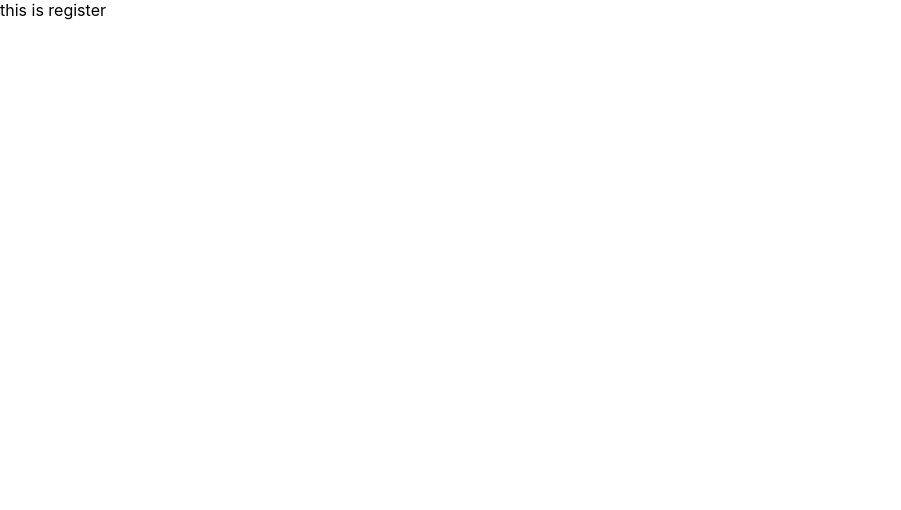
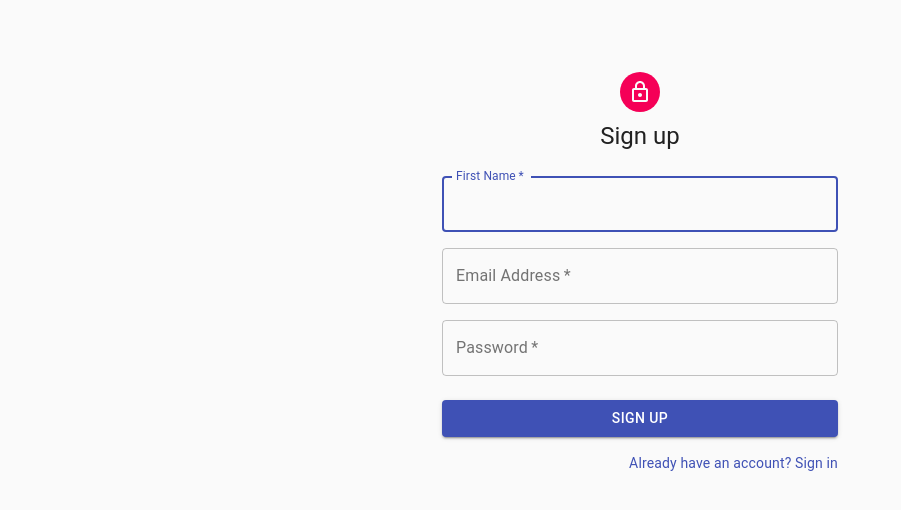
Before and after one commit to chinmaykhamkar/LoR, a React (Create React App) app in the folder client/: page /student/register in a window 1280 px wide. Shown: the top 510 px of the page, without its empty margins (0-901 px from the left). Built offline with nearby package versions, Linux system fonts and the light colour scheme.

Commit message:
common screen done

```diff
--- a/client/package.json
+++ b/client/package.json
@@ -8,6 +8,7 @@
     "@fortawesome/free-solid-svg-icons": "^5.15.4",
     "@fortawesome/react-fontawesome": "^0.1.15",
     "@material-ui/core": "^4.12.3",
+    "@material-ui/icons": "^4.11.2",
     "@testing-library/jest-dom": "^5.11.4",
     "@testing-library/react": "^11.1.0",
     "@testing-library/user-event": "^12.1.10",
--- /dev/null
+++ b/client/src/components/common/mainCard.css
@@ -0,0 +1,14 @@
+.cardLogo{
+    display: flex;
+    /* background-color: blue; */
+    height: 80%;
+    justify-content: center;
+    align-items: center;
+}
+.cardBtn{
+    display: flex;
+    /* background-color: palevioletred; */
+    height: 20%;
+    justify-content: center;
+    align-items: flex-start;
+}
--- /dev/null
+++ b/client/src/components/common/mainCard.js
@@ -0,0 +1,22 @@
+import React from 'react';
+import './mainCard.css';
+import { FontAwesomeIcon } from '@fortawesome/react-fontawesome';
+import { faUserGraduate, faChalkboardTeacher } from '@fortawesome/free-solid-svg-icons';
+import Button from '@material-ui/core/Button';
+import { Link } from 'react-router-dom';
+const MainCard = (props) => {
+    console.log(props.icon);
+    return (
+        <React.Fragment>
+            <div className="cardLogo">
+                <FontAwesomeIcon icon={(props.type) == 'Student'? faUserGraduate:faChalkboardTeacher} size={"9x"} />
+            </div>
+            <div className="cardBtn">
+                <Button component={Link} to={props.link} variant="contained" color="primary" >{props.type}</Button>
+            </div>
+        </React.Fragment>
+
+    )
+}
+
+export default MainCard
--- a/client/src/components/mainScreen.css
+++ b/client/src/components/mainScreen.css
@@ -1,18 +1,19 @@
-.main{
+.main {
   display: flex;
   flex-direction: column;
-    background-color: green;
+  background-color: #e6e6e6
+  ;
   height: 100%;
   width: 100%;
 }
 /* navbar  */
-.navbar{
+.navbar {
   display: flex;
   width: 100%;
   height: 10%;
-    background-color: #1976D2;
+  background-color: #1976d2;
 }
-.logo{
+.logo {
   display: flex;
   width: 10%;
   /* background-color: red; */
@@ -20,49 +21,53 @@
   align-items: center;
   color: white;
 }
-.name{
+.name {
   display: flex;
   width: 80%;
   /* background-color: green; */
   justify-content: center;
   align-items: center;
-    font-size:xx-large;
+  font-size: xx-large;
   font-weight: bold;
   color: white;
 }
 
-.mainDiv{
+.mainDiv {
   display: flex;
   flex-direction: column;
   height: 100%;
   width: 50%;
-    background-color: red;
+  /* background-color: red; */
   justify-content: center;
   align-items: center;
   align-self: center;
 }
-.mainText{
+.mainText {
   display: flex;
   height: 25%;
   width: 100%;
-    background-color: goldenrod;
+  /* background-color: goldenrod; */
   justify-content: center;
   align-items: center;
   font-weight: bold;
   font-size: xx-large;
 }
-.cardArea{
+.cardArea {
   display: flex;
   height: 50%;
   width: 100%;
-    background-color: aqua;
+  /* background-color: aqua; */
 }
-.card{
+.card {
   display: flex;
-    background-color: antiquewhite;
+  flex-direction: column;
+  background-color: white;
   height: 80%;
   width: 45%;
   margin-left: 2.5rem;
   margin-right: 2.5rem;
-    margin-top: 5%;
+  border-radius: 5px;
+  box-shadow: 2px 2px 10px 2px rgba(0, 0, 0, 0.6);
+  -webkit-box-shadow: 2px 2px 10px 2px rgba(0, 0, 0, 0.6);
+  -moz-box-shadow: 2px 2px 10px 2px rgba(0, 0, 0, 0.6);
 }
--- a/client/src/components/mainScreen.js
+++ b/client/src/components/mainScreen.js
@@ -2,9 +2,8 @@ import React from 'react';
 import './mainScreen.css';
 import { FontAwesomeIcon } from '@fortawesome/react-fontawesome';
 import { faUniversity } from '@fortawesome/free-solid-svg-icons';
-
-
-const mainScreen = () => {
+import MainCard from './common/mainCard';
+const MainScreen = () => {
     return (
         <React.Fragment>
            <div className="main">
@@ -23,9 +22,11 @@ const mainScreen = () => {
                 </div>
                 <div className="cardArea">
                     <div className="card">
+                        <MainCard link="/student/login" type="Student" />
 
                     </div>
                     <div className="card">
+                        <MainCard link="/teacher/login" type="Teacher" />
 
                     </div>
                 </div>
@@ -39,4 +40,4 @@ const mainScreen = () => {
     )
 }
 
-export default mainScreen
+export default MainScreen
--- a/client/src/components/student/screens/js/RegisterScreen.js
+++ b/client/src/components/student/screens/js/RegisterScreen.js
@@ -1,10 +1,111 @@
 import {React, useState} from 'react'
 import axios from 'axios'
+import Avatar from '@material-ui/core/Avatar';
+import Button from '@material-ui/core/Button';
+import CssBaseline from '@material-ui/core/CssBaseline';
+import TextField from '@material-ui/core/TextField';
+import FormControlLabel from '@material-ui/core/FormControlLabel';
+import Checkbox from '@material-ui/core/Checkbox';
+import Link from '@material-ui/core/Link';
+import Grid from '@material-ui/core/Grid';
+import Box from '@material-ui/core/Box';
+import LockOutlinedIcon from '@material-ui/icons/LockOutlined';
+import Typography from '@material-ui/core/Typography';
+import { makeStyles } from '@material-ui/core/styles';
+import Container from '@material-ui/core/Container';
+
+
+
+const useStyles = makeStyles((theme) => ({
+    paper: {
+      marginTop: theme.spacing(8),
+      display: 'flex',
+      flexDirection: 'column',
+      alignItems: 'center',
+    },
+    avatar: {
+      margin: theme.spacing(1),
+      backgroundColor: theme.palette.secondary.main,
+    },
+    form: {
+      width: '100%', // Fix IE 11 issue.
+      marginTop: theme.spacing(3),
+    },
+    submit: {
+      margin: theme.spacing(3, 0, 2),
+    },
+  }));
 const RegisterScreen = () => {
+    const classes = useStyles();
     return (
-        <div>
-            this is register
-        </div>
+        <Container component="main" maxWidth="xs">
+      <CssBaseline />
+      <div className={classes.paper}>
+        <Avatar className={classes.avatar}>
+          <LockOutlinedIcon />
+        </Avatar>
+        <Typography component="h1" variant="h5">
+          Sign up
+        </Typography>
+        <form className={classes.form} noValidate>
+          <Grid container spacing={2}>
+            <Grid item xs={12}>
+              <TextField
+                autoComplete="fname"
+                name="firstName"
+                variant="outlined"
+                required
+                fullWidth
+                id="firstName"
+                label="First Name"
+                autoFocus
+              />
+            </Grid>
+            <Grid item xs={12}>
+              <TextField
+                variant="outlined"
+                required
+                fullWidth
+                id="email"
+                label="Email Address"
+                name="email"
+                autoComplete="email"
+              />
+            </Grid>
+            <Grid item xs={12}>
+              <TextField
+                variant="outlined"
+                required
+                fullWidth
+                name="password"
+                label="Password"
+                type="password"
+                id="password"
+                autoComplete="current-password"
+              />
+            </Grid>
+          </Grid>
+          <Button
+            type="submit"
+            fullWidth
+            variant="contained"
+            color="primary"
+            className={classes.submit}
+          >
+            Sign Up
+          </Button>
+          <Grid container justifyContent="flex-end">
+            <Grid item>
+              <Link href="#" variant="body2">
+                Already have an account? Sign in
+              </Link>
+            </Grid>
+          </Grid>
+        </form>
+      </div>
+      <Box mt={5}>
+      </Box>
+    </Container>
     )
 }
 
```
Also changed, not shown: 1 other file (tests, documents, lock files or other folders). Lines whose indentation alone changed are shown as unchanged.
